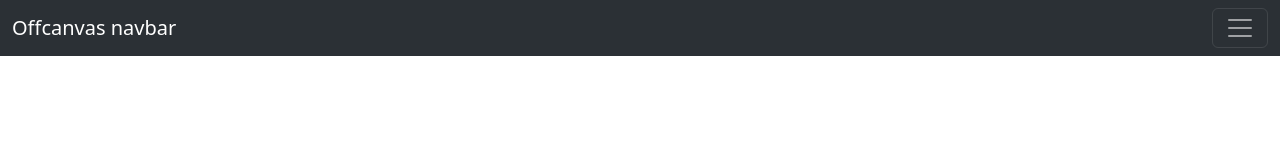
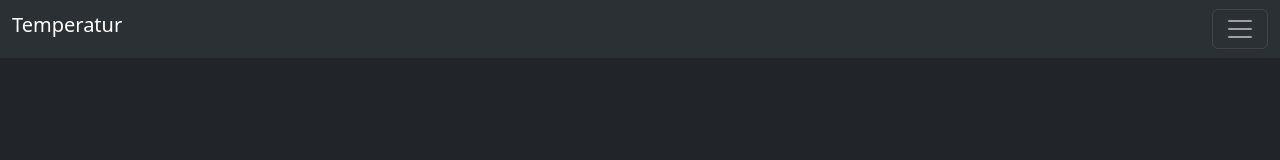
Before and after one commit to Denpas404/H3IoTFinal, a plain HTML site: page data/index.html in a window 1280 px wide. Drawn offline with nearby package versions, Linux system fonts and the light colour scheme.

Commit message:
Update index.html

```diff
--- a/data/index.html
+++ b/data/index.html
@@ -11,10 +11,10 @@
         integrity="sha384-QWTKZyjpPEjISv5WaRU9OFeRpok6YctnYmDr5pNlyT2bRjXh0JMhjY6hW+ALEwIH" crossorigin="anonymous">
 </head>
 
-<body>
+<body data-bs-theme="dark">
     <nav class="navbar bg-body-tertiary fixed-top" data-bs-theme="dark" >
         <div class="container-fluid">
-            <a class="navbar-brand" href="#">Offcanvas navbar</a>
+            <h3 class="navbar-brand" href="#">Temperatur</h3>
             <button class="navbar-toggler" type="button" data-bs-toggle="offcanvas" data-bs-target="#offcanvasNavbar"
                 aria-controls="offcanvasNavbar" aria-label="Toggle navigation">
                 <span class="navbar-toggler-icon"></span>
@@ -22,7 +22,7 @@
             <div class="offcanvas offcanvas-end" tabindex="-1" id="offcanvasNavbar"
                 aria-labelledby="offcanvasNavbarLabel">
                 <div class="offcanvas-header">
-                    <h5 class="offcanvas-title" id="offcanvasNavbarLabel">Offcanvas</h5>
+                    <h5 class="offcanvas-title" id="offcanvasNavbarLabel">Settings</h5>
                     <button type="button" class="btn-close" data-bs-dismiss="offcanvas" aria-label="Close"></button>
                 </div>
                 <div class="offcanvas-body">
```
